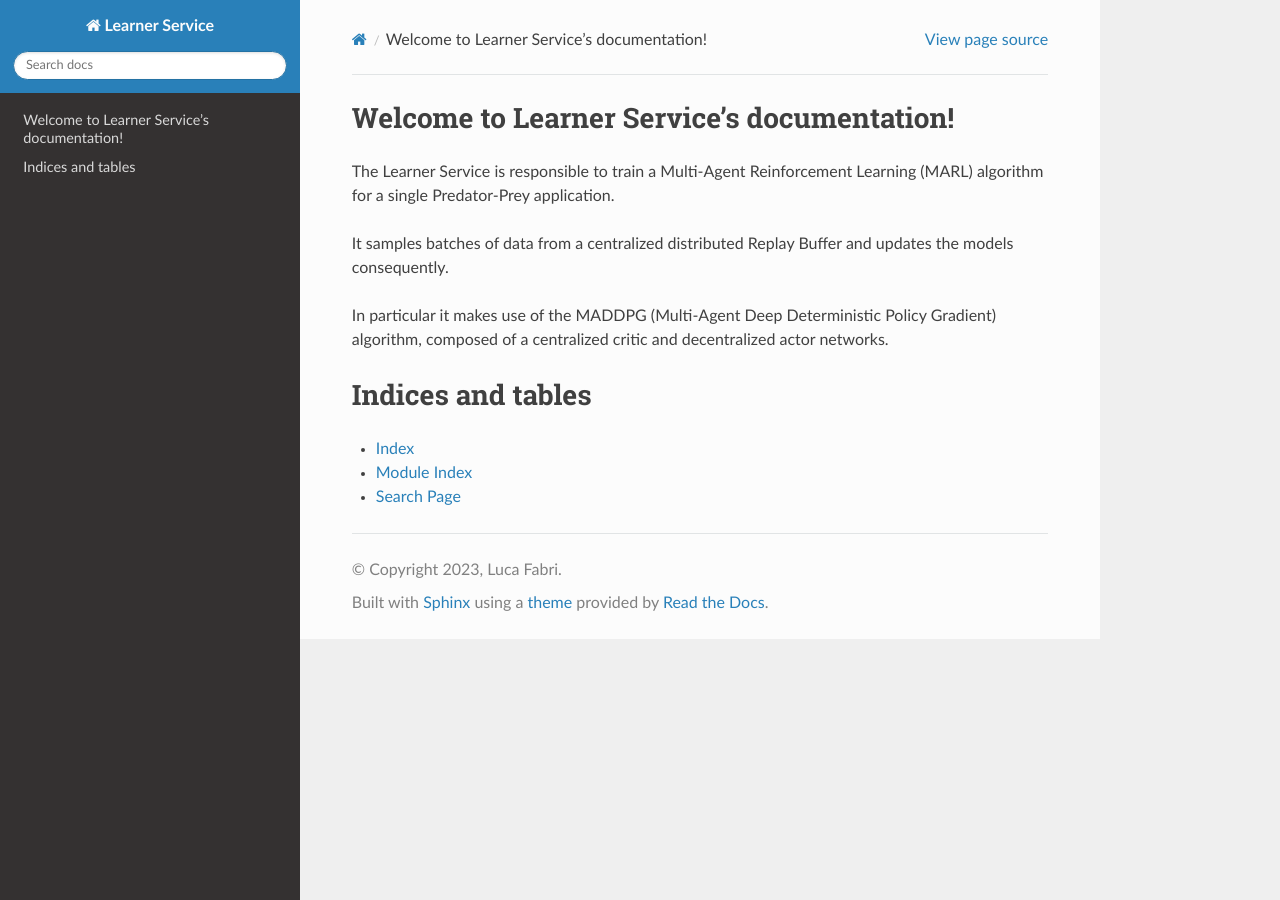
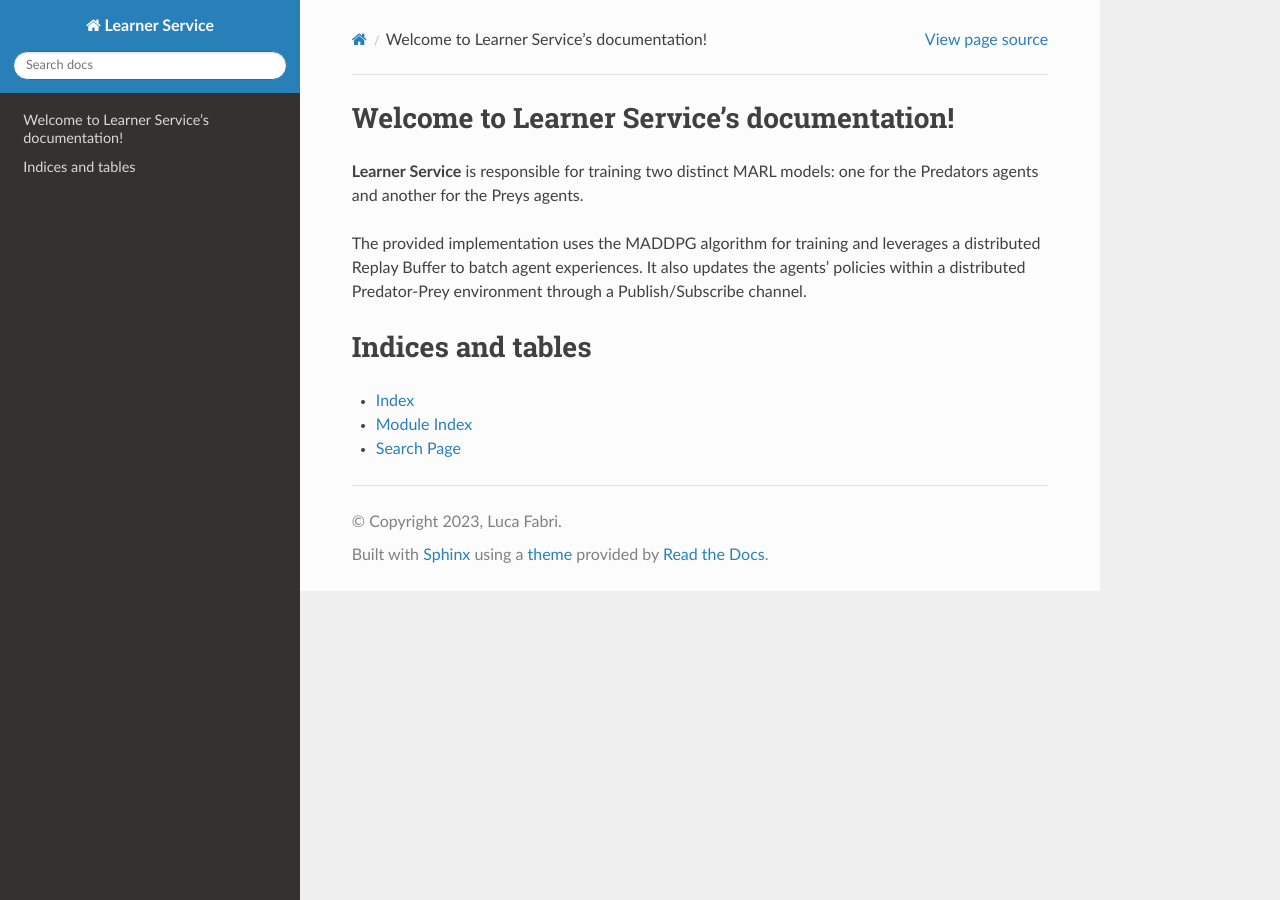
Before and after one commit to DistributedMARLPredatorPrey/learner-service, a Sphinx documentation site: the page built from docs/index.rst, in a window 1280 px wide. Built offline with Sphinx 7.4.7 and the Read the Docs theme 3.1.0, drawn with Linux system fonts in a browser that asks for light colours.

Commit message:
docs: update docs index

```diff
--- a/docs/index.rst
+++ b/docs/index.rst
@@ -6,13 +6,10 @@
 Welcome to Learner Service's documentation!
 ===========================================
 
-The Learner Service is responsible to train a Multi-Agent Reinforcement Learning (MARL) algorithm for a single
-Predator-Prey application.
+**Learner Service** is responsible for training two distinct MARL models: one for the Predators agents and another for the Preys agents.
 
-It samples batches of data from a centralized distributed Replay Buffer and updates the models consequently.
-
-In particular it makes use of the MADDPG (Multi-Agent Deep Deterministic Policy Gradient) algorithm,
-composed of a centralized critic and decentralized actor networks.
+The provided implementation uses the MADDPG algorithm for training and leverages a distributed Replay Buffer to batch agent experiences.
+It also updates the agents' policies within a distributed Predator-Prey environment through a Publish/Subscribe channel.
 
 .. toctree::
    :maxdepth: 2
```
